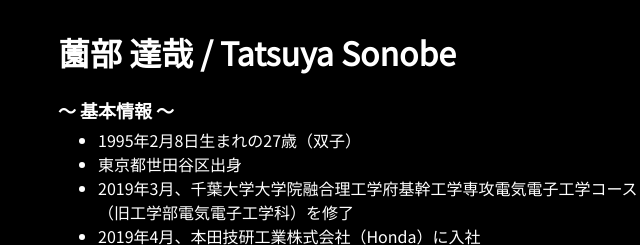
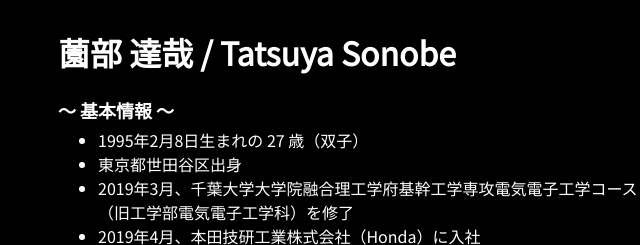
Before and after one commit to tsonobeeee/html-css-js-tutorial, a plain HTML site: page src/index.html in a window 1280 px wide. Shown: the top 245 px of the page, 0-640 px from the left. Drawn offline with Linux system fonts and the light colour scheme.

Commit message:
[refactor]

```diff
--- a/js/util.js
+++ b/js/util.js
@@ -13,9 +13,10 @@ const calcAge = () => {
   let acquiredID = document.getElementById("age");
 
   if (todayMonth >= myBirthMonth && todayDay >= myBirthDay) {
-    acquiredID.innerHTML = `1995年2月8日生まれの${String(age)}歳（双子）`;
+    acquiredID.innerHTML = String(age);
   } else {
-    acquiredID.innerHTML = `1995年2月8日生まれの${String(age - 1)}歳（双子）`;
+    acquiredID.innerHTML = String(age - 1);
   }
 };
+
 calcAge();
--- a/src/index.html
+++ b/src/index.html
@@ -49,7 +49,11 @@
       <div class="left-area">
         <section class="section-title">～ 基本情報 ～</section>
         <ul>
-          <li id="age"></li>
+          <li>
+            1995年2月8日生まれの
+            <span id="age"></span>
+            歳（双子）
+          </li>
           <li>東京都世田谷区出身</li>
           <li>
             2019年3月、千葉大学大学院融合理工学府基幹工学専攻電気電子工学コース<br />（旧工学部電気電子工学科）を修了
```
